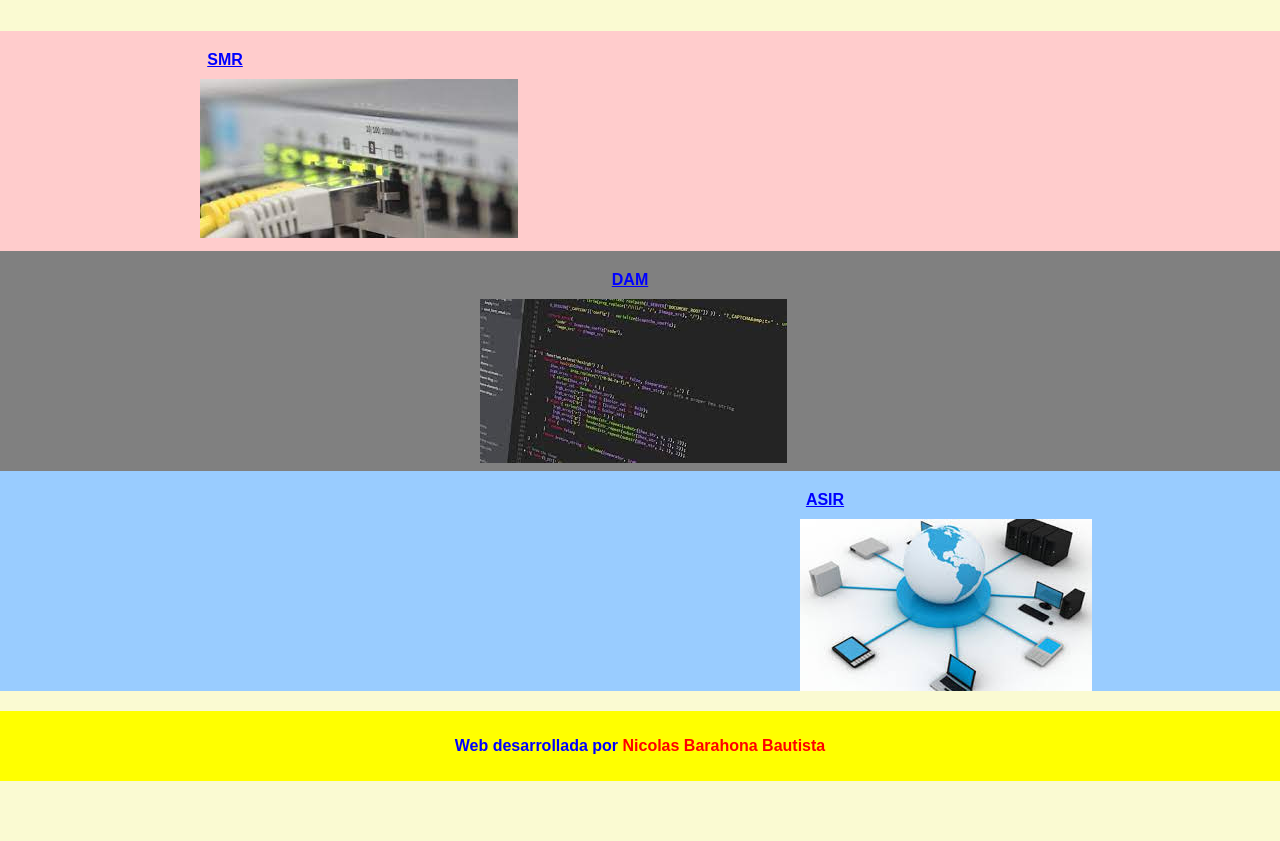
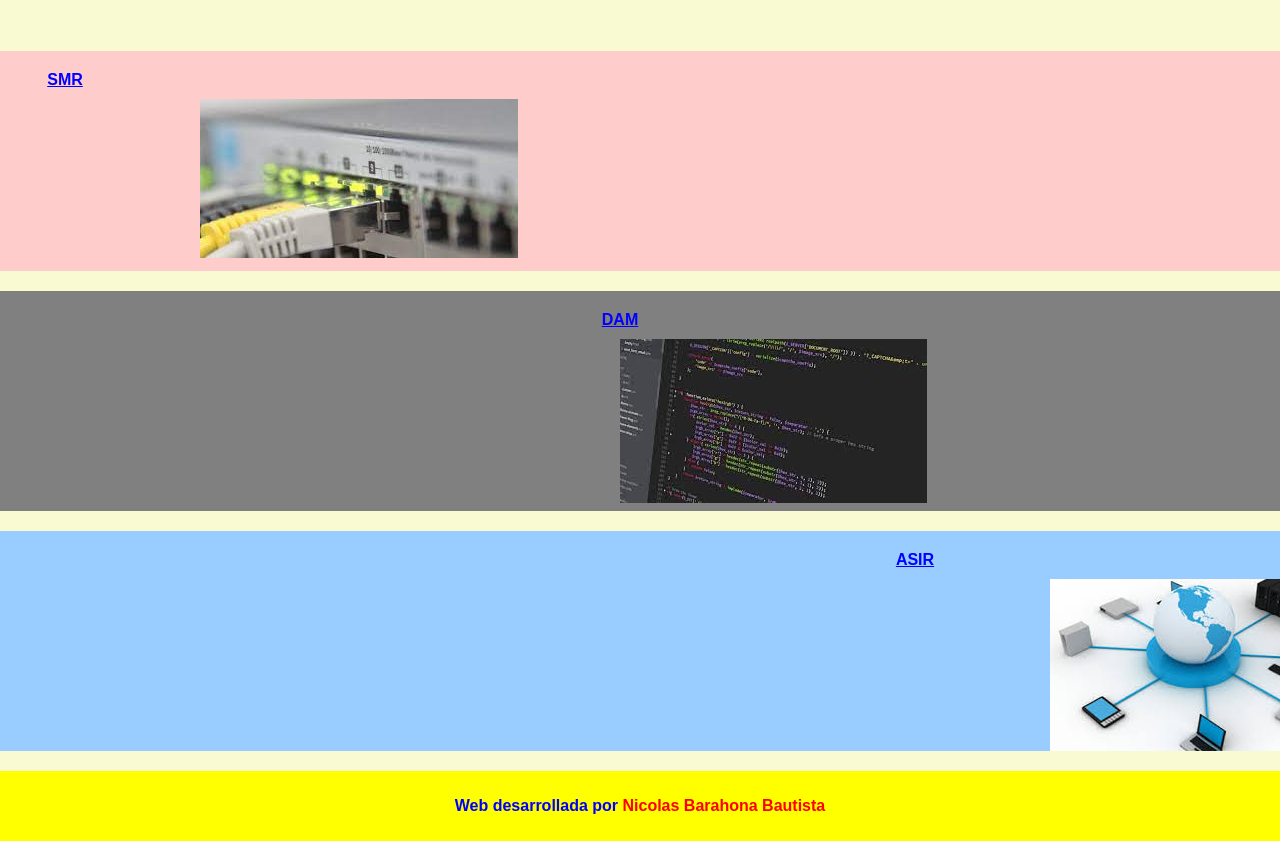
Before and after one commit to Nicolasb2396/practica-examen, a plain HTML site: page index.html in a window 1280 px wide. Shown: the part 109-950 px from the top of the page. Before the commit the page ends 890 px from the top, so only its background shows below. Drawn offline with Linux system fonts and the light colour scheme.

Commit message:
Update style.css

```diff
--- a/style.css
+++ b/style.css
@@ -21,6 +21,7 @@ body {
     position: relative;
     height: 200px;
     overflow: hidden;
+    margin-top: 20px;
 }
 
 .smr {
@@ -44,7 +45,7 @@ body {
 }
 
 img.ASIRimg{
-    margin-left: 750px;
+    margin-left: 1000px;
     width:fit-content;
     height: fit-content;
     margin-top: 10px;
@@ -55,7 +56,7 @@ img.SMRimg{
     height: fit-content;
 }
 img.DAMimg{
-    margin-left: 430px;
+    margin-left: 570px;
     width:fit-content;
     height: fit-content;
     object-position: top;
@@ -66,19 +67,19 @@ img.DAMimg{
     font-weight: bold;
     text-decoration: underline;
     color: blue;
-    margin-left: -830px;
+    margin-left: -1150px;
 }
 .link2 {
     font-weight: bold;
     text-decoration: underline;
     color: blue;
-    margin-left: -20px;
+    margin-left: -40px;
 }
 .link3 {
     font-weight: bold;
     text-decoration: underline;
     color: blue;
-    margin-left: 370px;
+    margin-left: 550px;
 }
 
 .footer {
```
